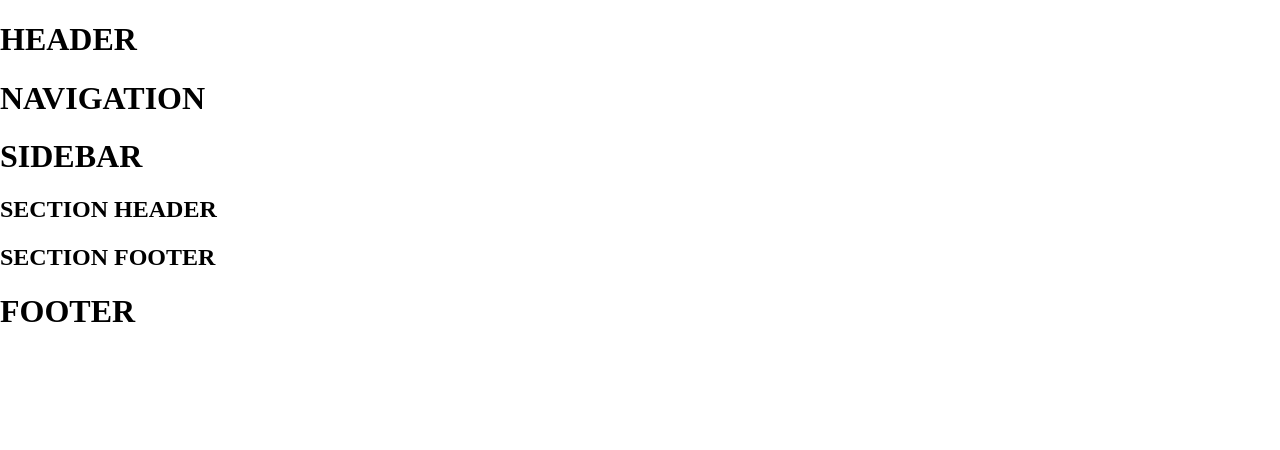
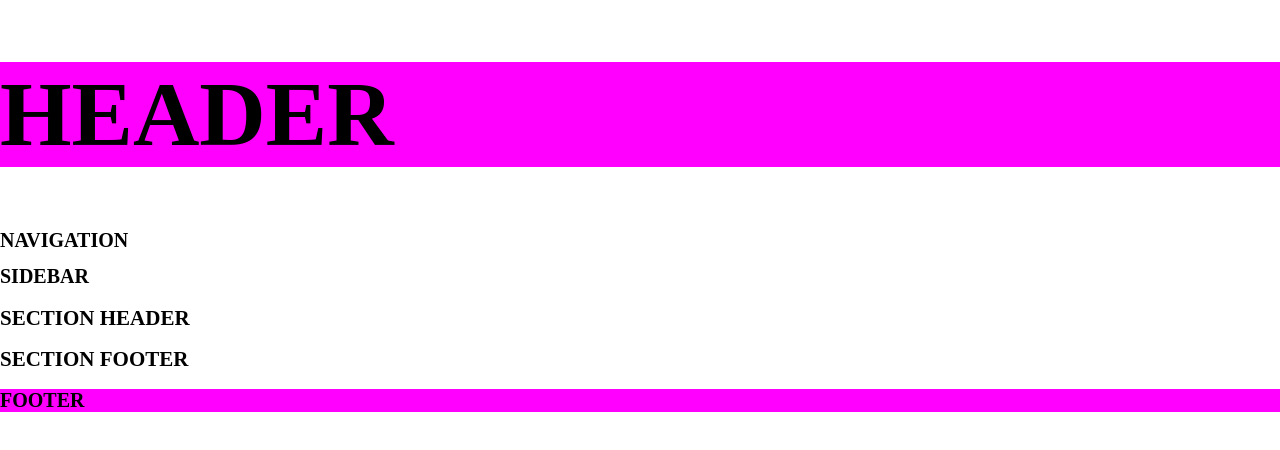
Before and after one commit to bautistaq/bautistaq_rosario-web-ui-bootcamp-05-2017, a plain HTML site: page exercise2/index.html in a window 1280 px wide. Drawn offline with Linux system fonts and the light colour scheme.

Commit message:
styles added

```diff
--- a/exercise2/assets/style.css
+++ b/exercise2/assets/style.css
@@ -0,0 +1,24 @@
+.header {
+	font-size: 46px;
+}
+
+.navigation {
+font-size: 10px;
+}
+
+.sidebar{
+	font-size: 10px;
+}
+
+.content {
+	font-size: 14px;
+}
+
+
+.footer{
+	font-size:10px;
+}
+
+header.header, footer.footer {
+	background-color: magenta;
+}
--- a/exercise2/index.html
+++ b/exercise2/index.html
@@ -22,12 +22,12 @@
 	</aside>
 
 	<section class="content">
-		<header class="header">
+		<header>
 			<h2>SECTION HEADER</h2>
 		</header>
 		<article></article>
 
-		<footer class="footer">
+		<footer>
 			<H2>SECTION FOOTER </H2>
 		</footer>
 	</section>
@@ -36,5 +36,7 @@
 		<H1>FOOTER</H1>
 	</footer>
 
+
+
 </body>
 </html>
```
